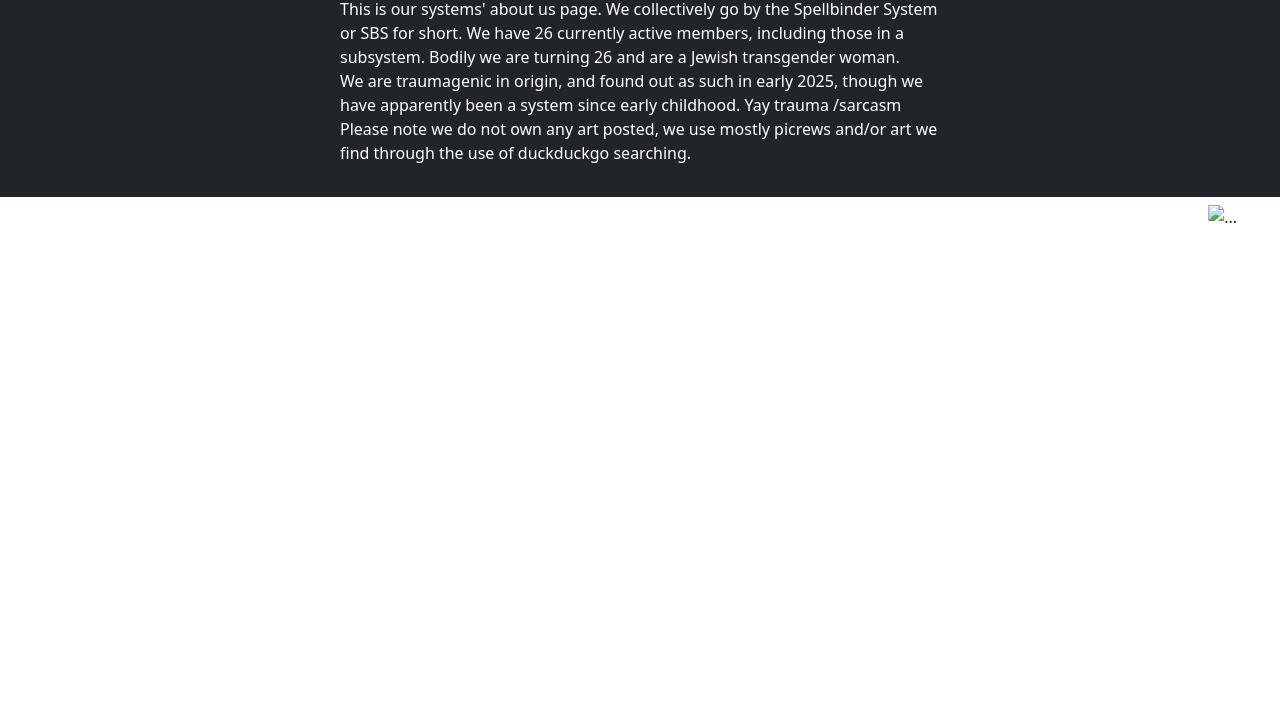
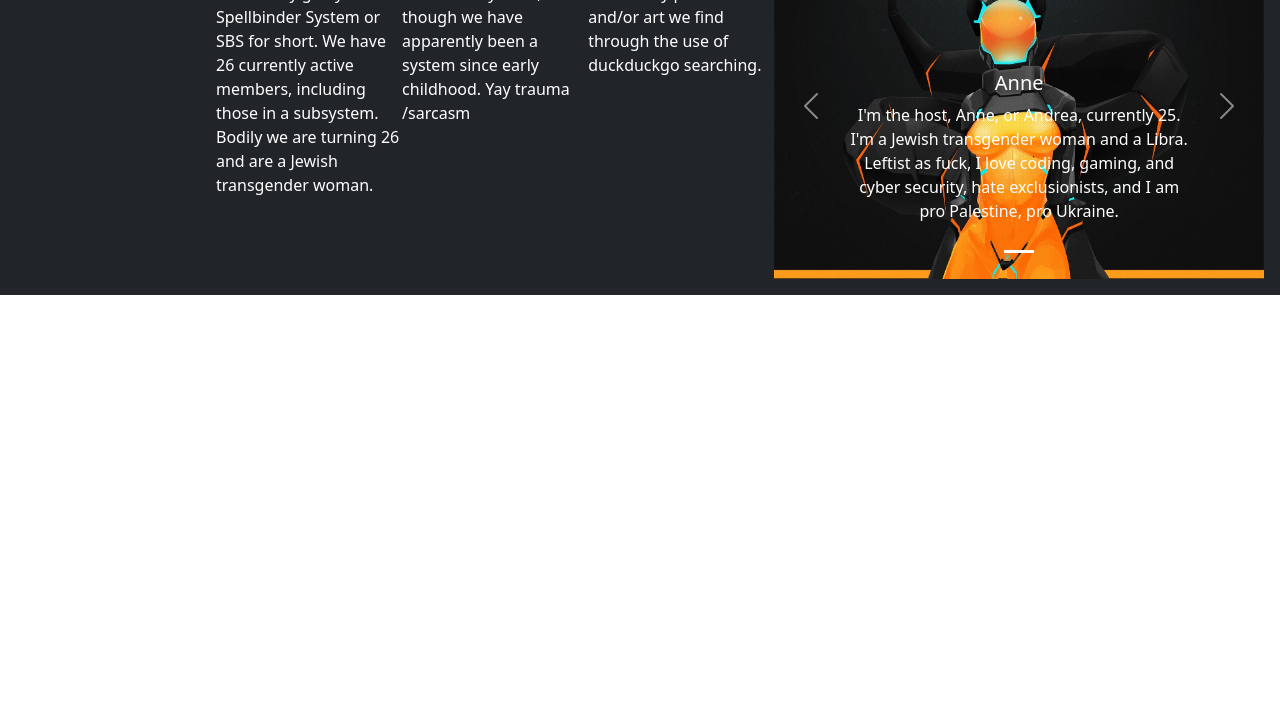
Before and after one commit to violetAmaryllis/violetAmaryllis.github.io, a plain HTML site: page index.html in a window 1280 px wide. Shown: the part 83-800 px from the top of the page. Drawn offline with nearby package versions, Linux system fonts and the light colour scheme.

Commit message:
testing carousel usage

```diff
--- a/index.html
+++ b/index.html
@@ -8,7 +8,7 @@
         integrity="sha384-1BmE4kWBq78iYhFldvKuhfTAU6auU8tT94WrHftjDbrCEXSU1oBoqyl2QvZ6jIW3" crossorigin="anonymous">
 </head>
 <body>
-    <div class="p-3 mb-2 bg-dark text-white">
+    <div class="d-flex justify-content-center p-3 mb-2 bg-dark text-white">
         <h1>
             <div class="mx-auto" style="width: 200px;">
                 Welcome!
@@ -29,37 +29,25 @@
                 duckduckgo searching.
             </div>
         </p>
-    </div>
 
         <div id="carouselExampleCaptions" class="carousel slide" data-bs-ride="carousel">
             <div class="carousel-indicators">
                 <button type="button" data-bs-target="#carouselExampleCaptions" data-bs-slide-to="0" class="active"
                     aria-current="true" aria-label="Slide 1"></button>
-            <button type="button" data-bs-target="#carouselExampleCaptions" data-bs-slide-to="1"
-                aria-label="Slide 2"></button>
-            <button type="button" data-bs-target="#carouselExampleCaptions" data-bs-slide-to="2"
-                aria-label="Slide 3"></button>
             </div>
             <div class="carousel-inner">
                 <div class="carousel-item active">
-                <img src="..." class="d-block w-100" alt="...">
+                    <img src="./imgs/anne.jpeg" class="d-block w-100" alt="A digital illustration of a humanoid figure in a sleek,
+                        futuristic orange and black armored suit. The figure has a smooth, glowing orange helmet with cat-like ear
+                        shapes and large, mechanical, segmented appendages extending from its back. Cyan glowing accents highlight
+                        joints and armor edges, with a white geometric symbol floating above its head against a dark background.">
                     <div class="carousel-caption d-none d-md-block">
-                    <h5>First slide label</h5>
-                    <p>Some representative placeholder content for the first slide.</p>
-                </div>
-            </div>
-            <div class="carousel-item">
-                <img src="..." class="d-block w-100" alt="...">
-                <div class="carousel-caption d-none d-md-block">
-                    <h5>Second slide label</h5>
-                    <p>Some representative placeholder content for the second slide.</p>
-                </div>
-            </div>
-            <div class="carousel-item">
-                <img src="..." class="d-block w-100" alt="...">
-                <div class="carousel-caption d-none d-md-block">
-                    <h5>Third slide label</h5>
-                    <p>Some representative placeholder content for the third slide.</p>
+                        <h5>Anne</h5>
+                        <p>
+                            I'm the host, Anne, or Andrea, currently 25. I'm a Jewish transgender woman and a Libra.
+                            Leftist as fuck, I love coding, gaming, and cyber security, hate exclusionists, and I am pro Palestine,
+                            pro Ukraine.
+                        </p>
                     </div>
                 </div>
             </div>
@@ -72,6 +60,7 @@
                 <span class="visually-hidden">Next</span>
             </button>
         </div>
+    </div>
 
     <script src="https://cdn.jsdelivr.net/npm/bootstrap@5.1.3/dist/js/bootstrap.bundle.min.js"
         integrity="sha384-ka7Sk0Gln4gmtz2MlQnikT1wXgYsOg+OMhuP+IlRH9sENBO0LRn5q+8nbTov4+1p"
```
Also changed, not shown: imgs/anne.jpeg (added). Lines whose indentation alone changed are shown as unchanged.
